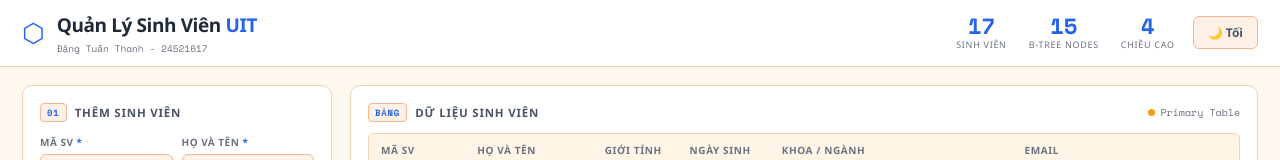
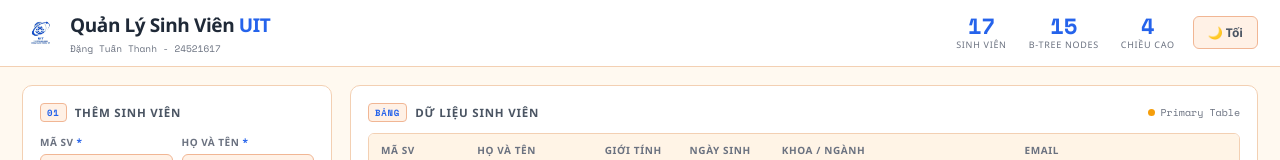
Before and after one commit to ThanhNosaur/student_manager, a plain HTML site: page index.html in a window 1280 px wide. Shown: the top 160 px of the page. Drawn offline with nearby package versions, Linux system fonts and the light colour scheme.

Commit message:
Them Logo UIT

```diff
--- a/index.html
+++ b/index.html
@@ -15,7 +15,7 @@
   <header class="header">
     <div class="header-inner">
       <div class="logo">
-        <span class="logo-icon">⬡</span>
+        <span class="logo-icon"><img src="OIP.webp" alt="UIT logo" /></span>
         <div>
           <h1>Quản Lý Sinh Viên <span class="accent">UIT</span></h1>
           <p class="subtitle">Đặng Tuấn Thanh - 24521617</p>
--- a/style.css
+++ b/style.css
@@ -174,7 +174,8 @@ body { background:var(--bg); color:var(--text); font-family:var(--fsans); min-he
 .header { background:var(--bg2); border-bottom:1px solid var(--border); position:sticky; top:0; z-index:100; }
 .header-inner { max-width:1600px; margin:0 auto; padding:11px 22px; display:flex; align-items:center; justify-content:space-between; gap:16px; }
 .logo { display:flex; align-items:center; gap:12px; }
-.logo-icon { font-size:26px; color:var(--accent); }
+.logo-icon { display:flex; align-items:center; justify-content:center; width:36px; height:36px; }
+.logo-icon img { display:block; width:100%; height:100%; object-fit:contain; }
 .logo h1 { font-size:19px; font-weight:800; letter-spacing:-.4px; }
 .logo h1 .accent { color:var(--accent); }
 .logo .subtitle { font-size:9.5px; color:var(--text3); font-family:var(--fmono); margin-top:1px; }
```
Also changed, not shown: OIP.webp (added).
